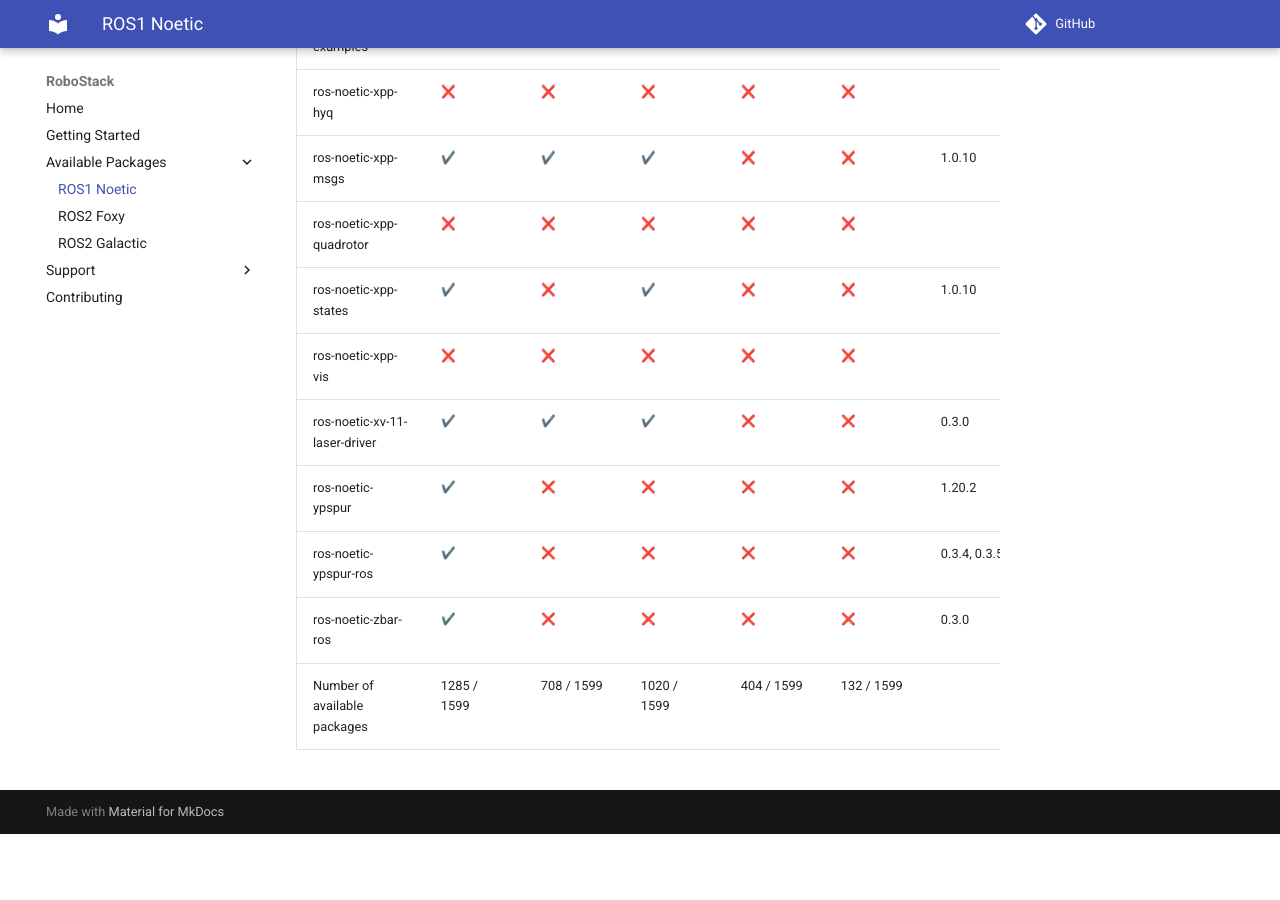
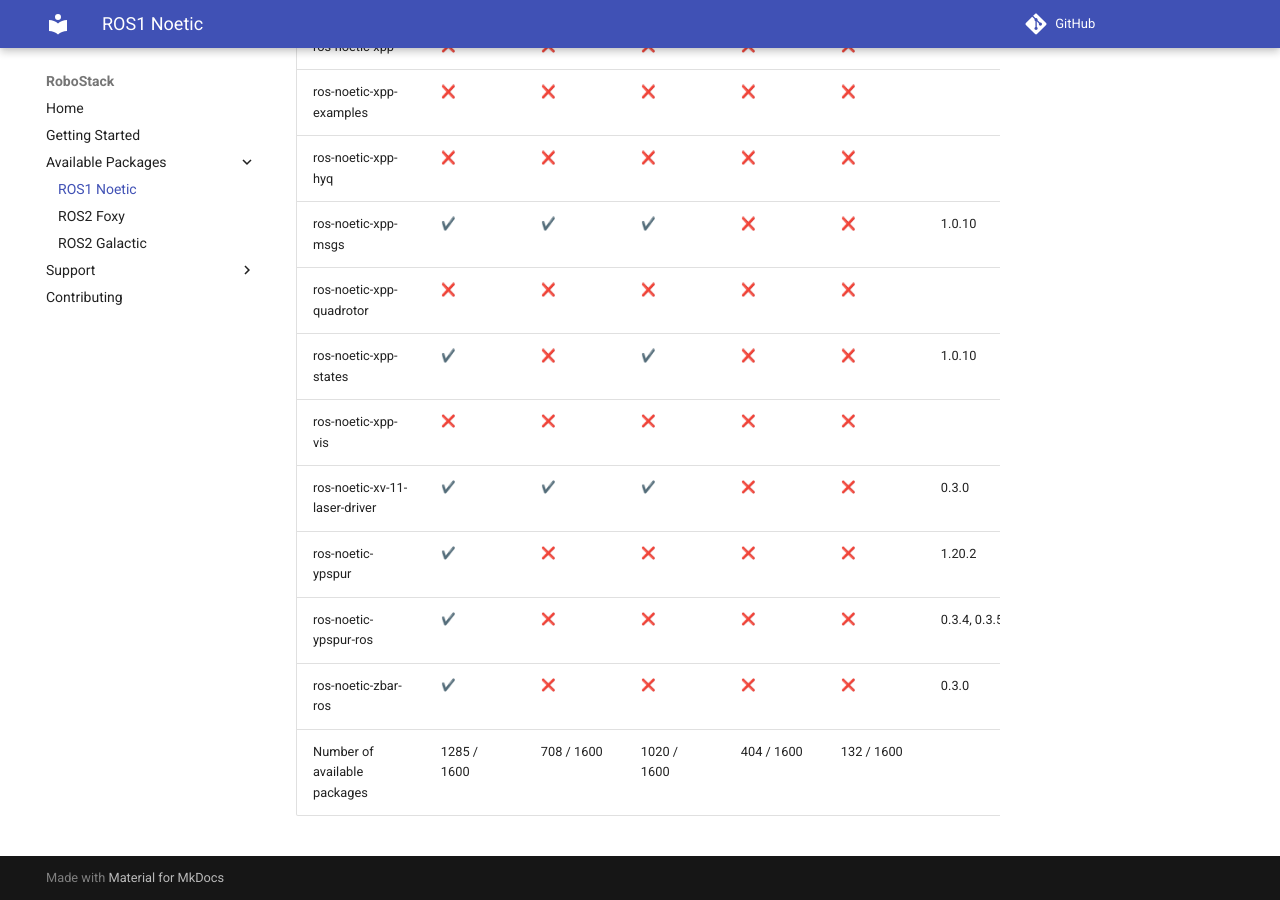
Before and after one commit to RoboStack/robostack.github.io, an MkDocs documentation site: the page built from docs/noetic.md, in a window 1280 px wide and 900 px high, scrolled down 116991 px. Built offline with MkDocs 1.6.1 and Material for MkDocs 9.7.7, drawn with Linux system fonts in a browser that asks for light colours; emoji names are drawn with the system emoji font; comment, search, counter and statistics services are not loaded; before the commit the page ends 117825 px from its top, so only the background shows below that; some of the changed text lies outside the part shown.

Commit message:
Update tables

```diff
--- a/docs/noetic.md
+++ b/docs/noetic.md
@@ -1599,4 +1600,4 @@
 | ros-noetic-ypspur | :heavy_check_mark: { data-sort='1' } | :x: { data-sort='0' } | :x: { data-sort='0' } | :x: { data-sort='0' } | :x: { data-sort='0' } | 1.20.2  |
 | ros-noetic-ypspur-ros | :heavy_check_mark: { data-sort='1' } | :x: { data-sort='0' } | :x: { data-sort='0' } | :x: { data-sort='0' } | :x: { data-sort='0' } | 0.3.4, 0.3.5  |
 | ros-noetic-zbar-ros | :heavy_check_mark: { data-sort='1' } | :x: { data-sort='0' } | :x: { data-sort='0' } | :x: { data-sort='0' } | :x: { data-sort='0' } | 0.3.0  |
-| Number of available packages |  1285 / 1599 | 708 / 1599 | 1020 / 1599 | 404 / 1599 | 132 / 1599 |
+| Number of available packages |  1285 / 1600 | 708 / 1600 | 1020 / 1600 | 404 / 1600 | 132 / 1600 |
```
Also changed, not shown: other parts of docs/noetic.md (+1 -0 lines).
